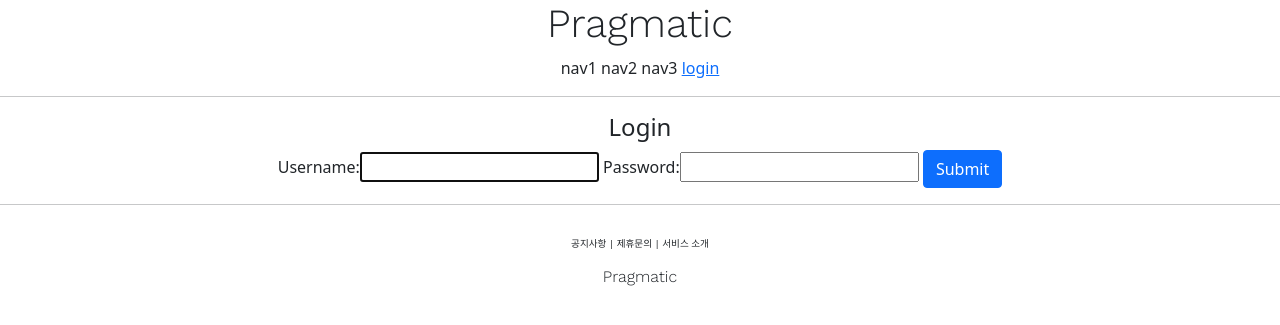
After one commit to gandi0330/DjangoProject, a Django app: page /account/login/ in a window 1280 px wide. The commit adds this page. Shown: the top 325 px of the page. Run offline with Django 3.2, Linux system fonts and the light colour scheme.

Commit message:
django course 22 commit

```diff
--- a/DjangoProject/settings.py
+++ b/DjangoProject/settings.py
@@ -13,6 +13,8 @@ https://docs.djangoproject.com/en/3.2/ref/settings/
 from pathlib import Path
 
 # Build paths inside the project like this: BASE_DIR / 'subdir'.
+from django.urls import reverse_lazy
+
 BASE_DIR = Path(__file__).resolve().parent.parent
 
 
@@ -136,6 +138,10 @@ STATICFILES_DIRS = [
     BASE_DIR / 'static',
 ]
 
+LOGIN_REDIRECT_URL = reverse_lazy('accountapp:hello_world')
+LOGOUT_REDIRECT_URL = reverse_lazy('accountapp:login')
+
+
 # Default primary key field type
 # https://docs.djangoproject.com/en/3.2/ref/settings/#default-auto-field
 
--- /dev/null
+++ b/accountapp/templates/accountapp/login.html
@@ -0,0 +1,20 @@
+{% extends 'base.html' %}
+
+{% block content %}
+
+
+    <div style="text-align:center">
+        <div>
+            <h4>Login</h4>
+        </div>
+
+        <div>
+            <form action="" method="post">
+                {% csrf_token %}
+                {{ form }}
+                <input type="submit" class="btn btn-primary">
+            </form>
+        </div>
+    </div>
+
+{% endblock %}
--- a/accountapp/urls.py
+++ b/accountapp/urls.py
@@ -1,3 +1,4 @@
+from django.contrib.auth.views import LogoutView, LoginView
 from django.urls import path
 
 from accountapp.views import hello_world, AccountCreateView
@@ -7,6 +8,10 @@ app_name = 'accountapp'
 urlpatterns = [
     path('hello_world/',hello_world, name='hello_world'),
 
+    path('login/', LoginView.as_view(template_name='accountapp/login.html'), name='login'),
+    path('logout/', LogoutView.as_view(), name='logout'),
+
+
     path('create/', AccountCreateView.as_view(), name='create')
 
 ]
--- a/templates/header.html
+++ b/templates/header.html
@@ -7,6 +7,14 @@
         <span>nav1</span>
         <span>nav2</span>
         <span>nav3</span>
-        <span>nav4</span>
+        {% if not user.is_authenticated %}
+        <a href="{% url 'accountapp:login' %}?next={{ request.path }}">
+            <span>login</span>
+        </a>
+        {% else %}
+        <a href="{% url 'accountapp:logout' %}?next={{ request.path }}">
+            <span>logout</span>
+        </a>
+        {% endif %}
     </div>
 </div>
```
